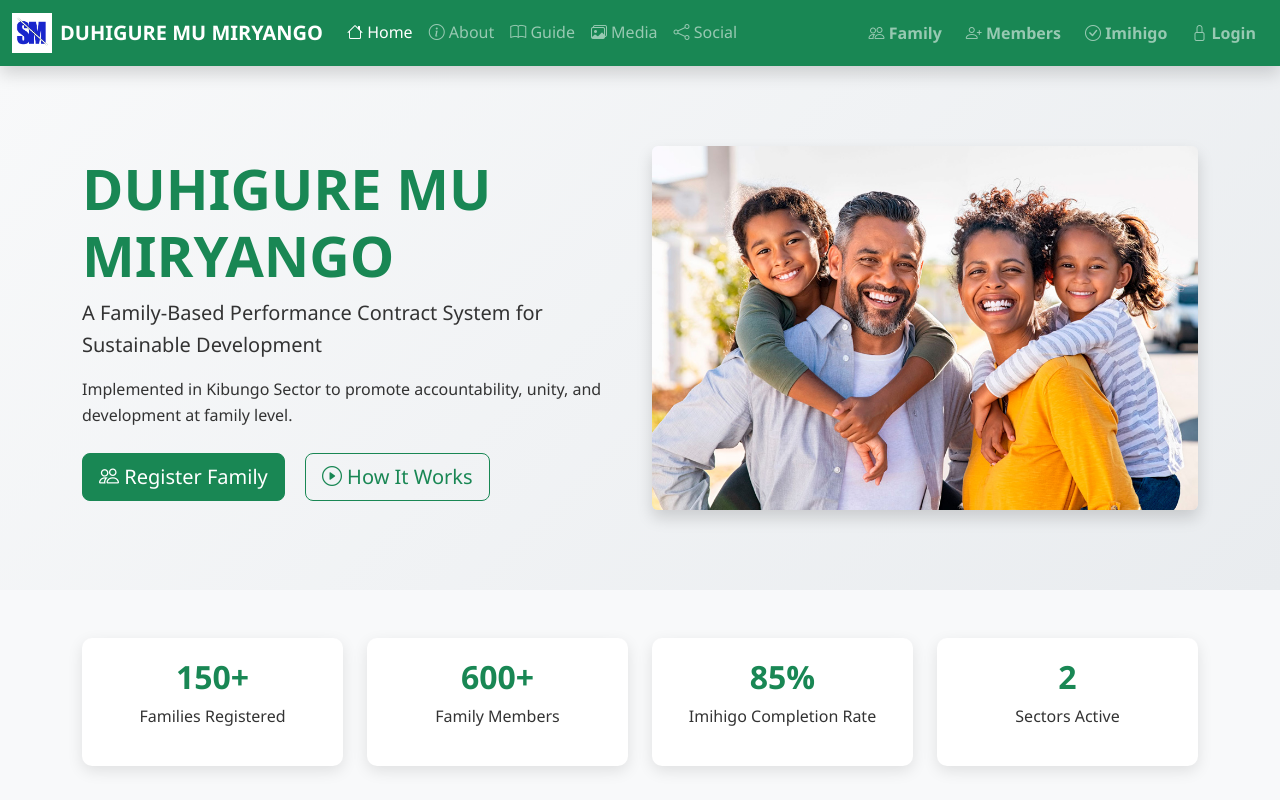
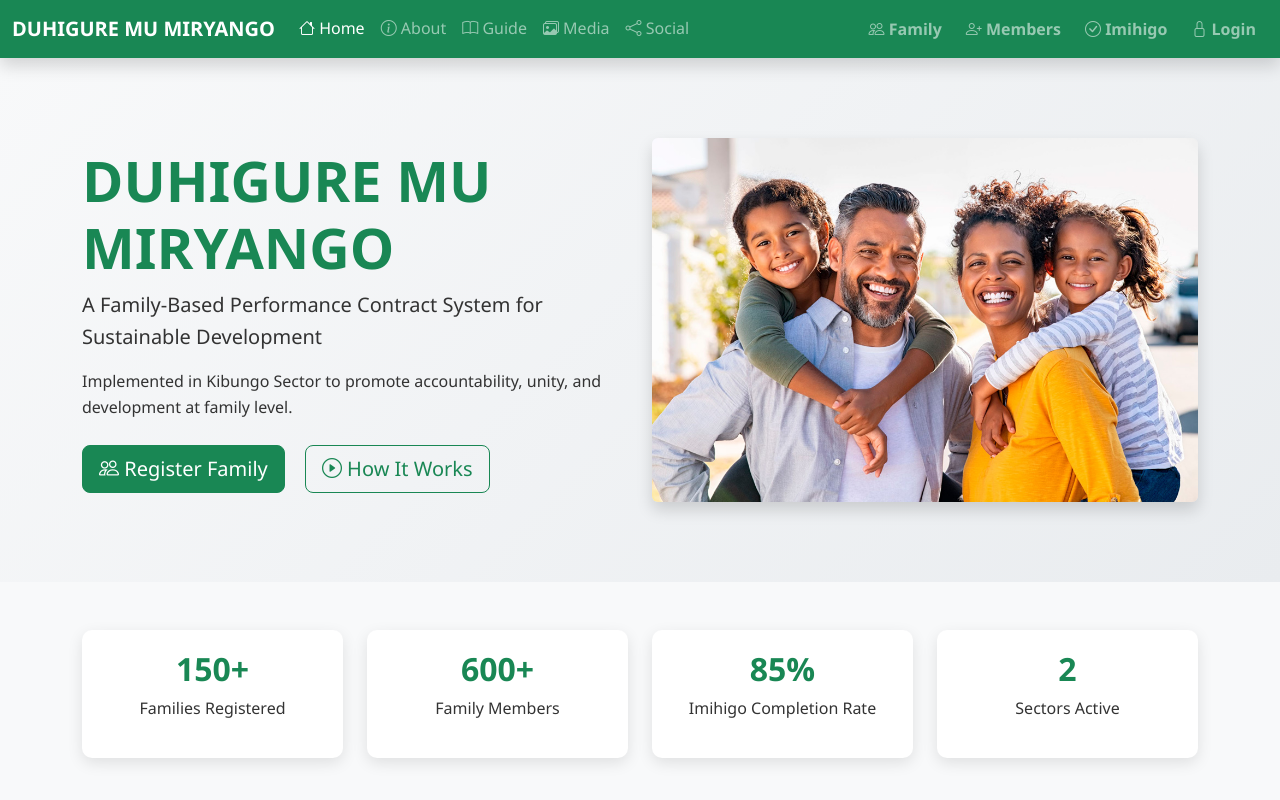
Before and after one commit to GermainGihozo/duhigure, a website: page public/index.html in a window 1280 px wide. Shown: the top 800 px of the page. Drawn offline with nearby package versions, Linux system fonts and the light colour scheme.

Commit message:
navbar refined well

```diff
--- a/public/navbar.html
+++ b/public/navbar.html
@@ -2,7 +2,7 @@
 <nav class="navbar navbar-expand-lg navbar-dark bg-success shadow sticky-top">
     <div class="container-fluid">
         <a class="navbar-brand fw-bold d-flex align-items-center" href="index.html">
-            <img src="images/logo.jpg" alt="Logo" height="40" class="me-2">
+            <!-- <img src="images/logo.jpg" alt="Logo" height="40" class="me-2"> -->
             DUHIGURE MU MIRYANGO
         </a>
 
```
